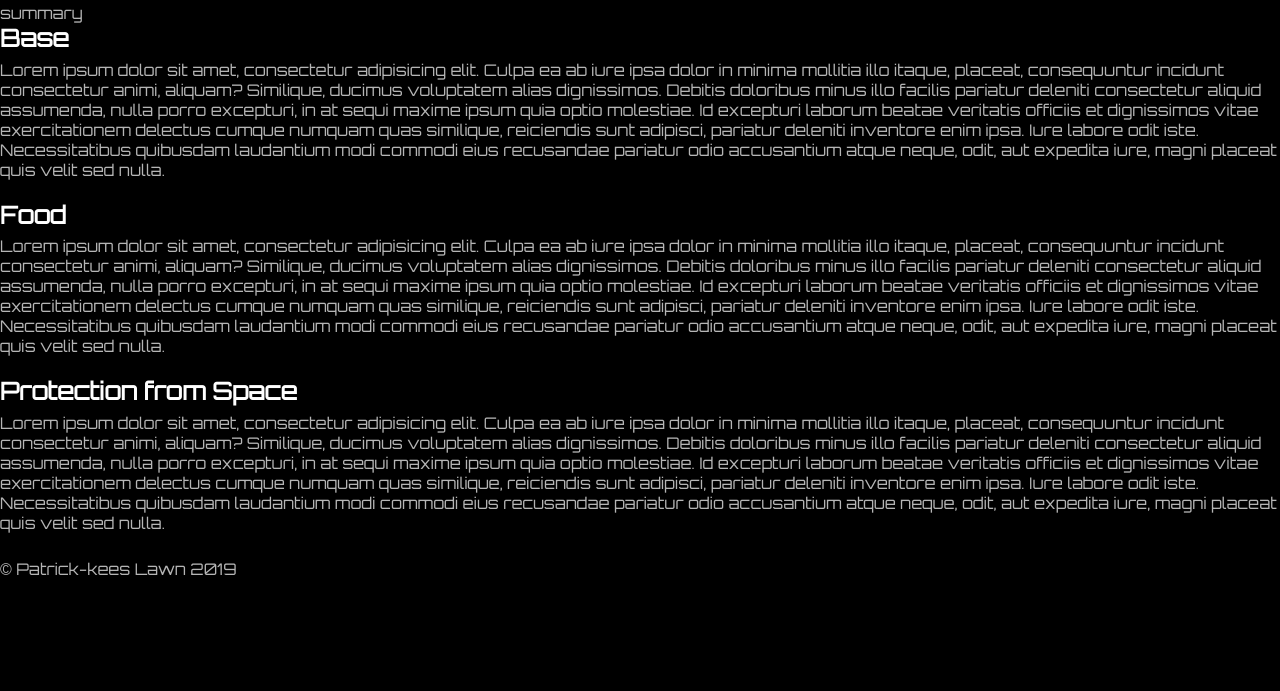
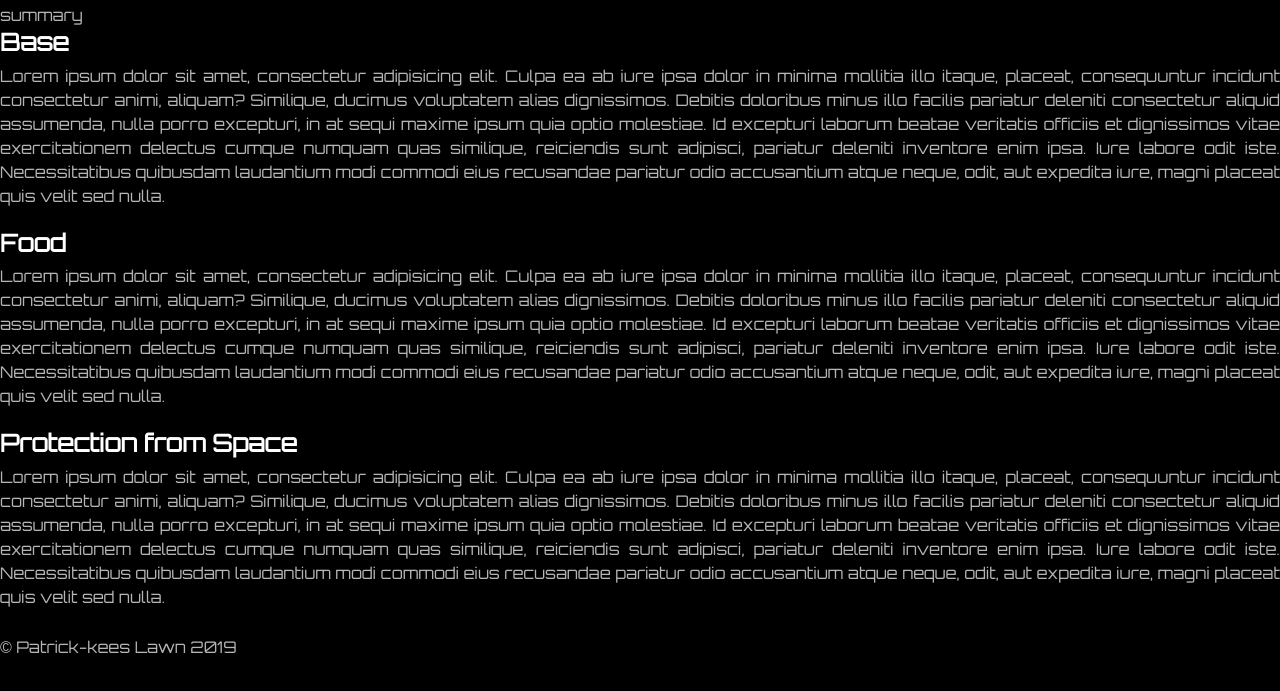
Before and after one commit to mr-harding/PADDY-Moon-Base, a plain HTML site: page base.html in a window 1280 px wide. Shown: the part 73-764 px from the top of the page. Drawn offline with Linux system fonts and the light colour scheme.

Commit message:
justified text

```diff
--- a/style.css
+++ b/style.css
@@ -65,6 +65,8 @@ footer p {
 p {
   padding-top: 0.5%;
   color: rgb(181, 181, 181);
+  line-height: 150%;
+  text-align: justify;
 }
 
 .hero {
```
